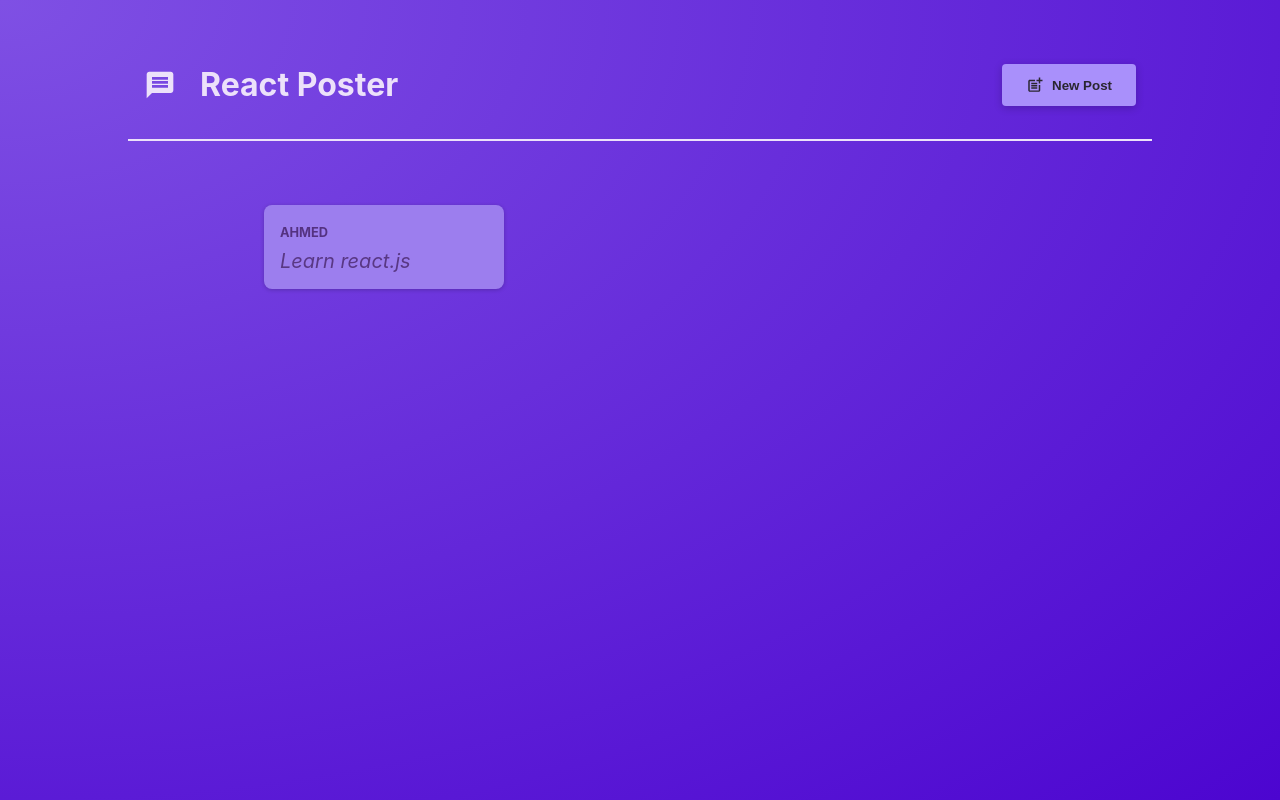
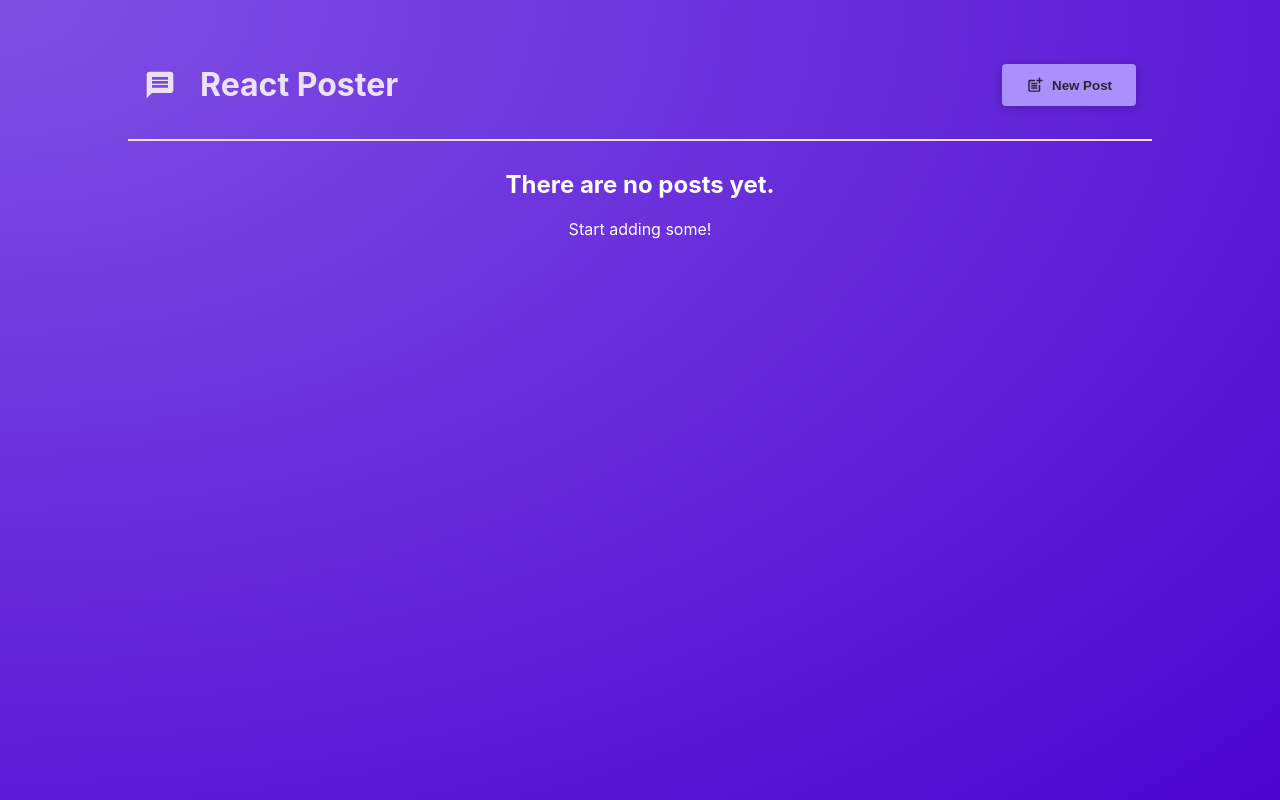
Before and after one commit to anasahmed700/react-posts, a React (Vite) app: page / in a window 1280 px wide. Built offline with nearby package versions, Linux system fonts and the light colour scheme.

Commit message:
updating based on previous state & output list

```diff
--- a/src/components/NewPost.jsx
+++ b/src/components/NewPost.jsx
@@ -2,7 +2,7 @@
 import { useState } from 'react';
 import classes from './NewPost.module.css';
 
-function NewPost({ onCancel }) {
+function NewPost({ onCancel, onAddPost }) {
     const [enteredBody, setEnteredBody] = useState('');
     const [enteredAuthor, setEnteredAuthor] = useState('');
 
@@ -18,7 +18,7 @@
             author: enteredAuthor,
             body: enteredBody
         }
-        console.log(postData);
+        onAddPost(postData);
         onCancel();
     }
 
--- a/src/components/PostsList.jsx
+++ b/src/components/PostsList.jsx
@@ -2,19 +2,32 @@
 import Post from './Post'
 import classes from './PostsList.module.css'
 import Modal from './Modal';
+import { useState } from 'react';
+
 function PostsList({ isPosting, onStopPosting }) {
+    const [posts, setPosts] = useState([]);
+    function addPostHandler(postData) {
+        setPosts((existingPosts) => [postData, ...existingPosts])
+    }
     return (
         <>
             {isPosting && (
                 <Modal onModalClose={onStopPosting}>
                     <NewPost
-                        onCancel={onStopPosting}
+                        onCancel={onStopPosting} onAddPost={addPostHandler}
                     />
                 </Modal>
             )}
-            <ul className={classes.posts}>
-                <Post author="Ahmed" body="Learn react.js" />
-            </ul>
+            {posts.length > 0 &&
+                <ul className={classes.posts}>
+                    {posts.map(post => <Post key={post.body} author={post.author} body={post.body} />)}
+                </ul>
+            }{posts.length <= 0 &&
+                <div style={{textAlign: 'center', color: 'white'}}>
+                    <h2>There are no posts yet.</h2>
+                    <p>Start adding some!</p>
+                </div>
+            }
         </>
     )
 }
```
